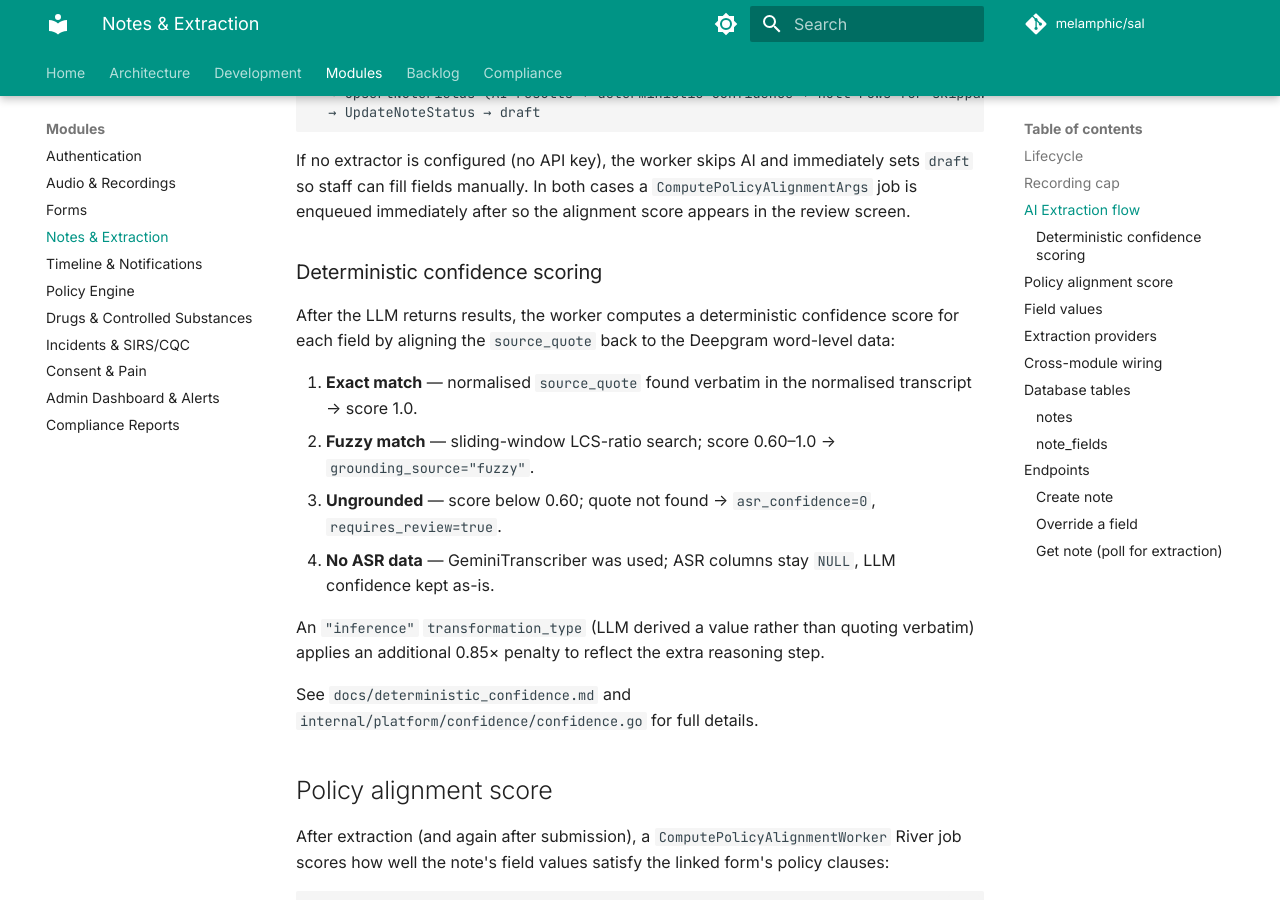
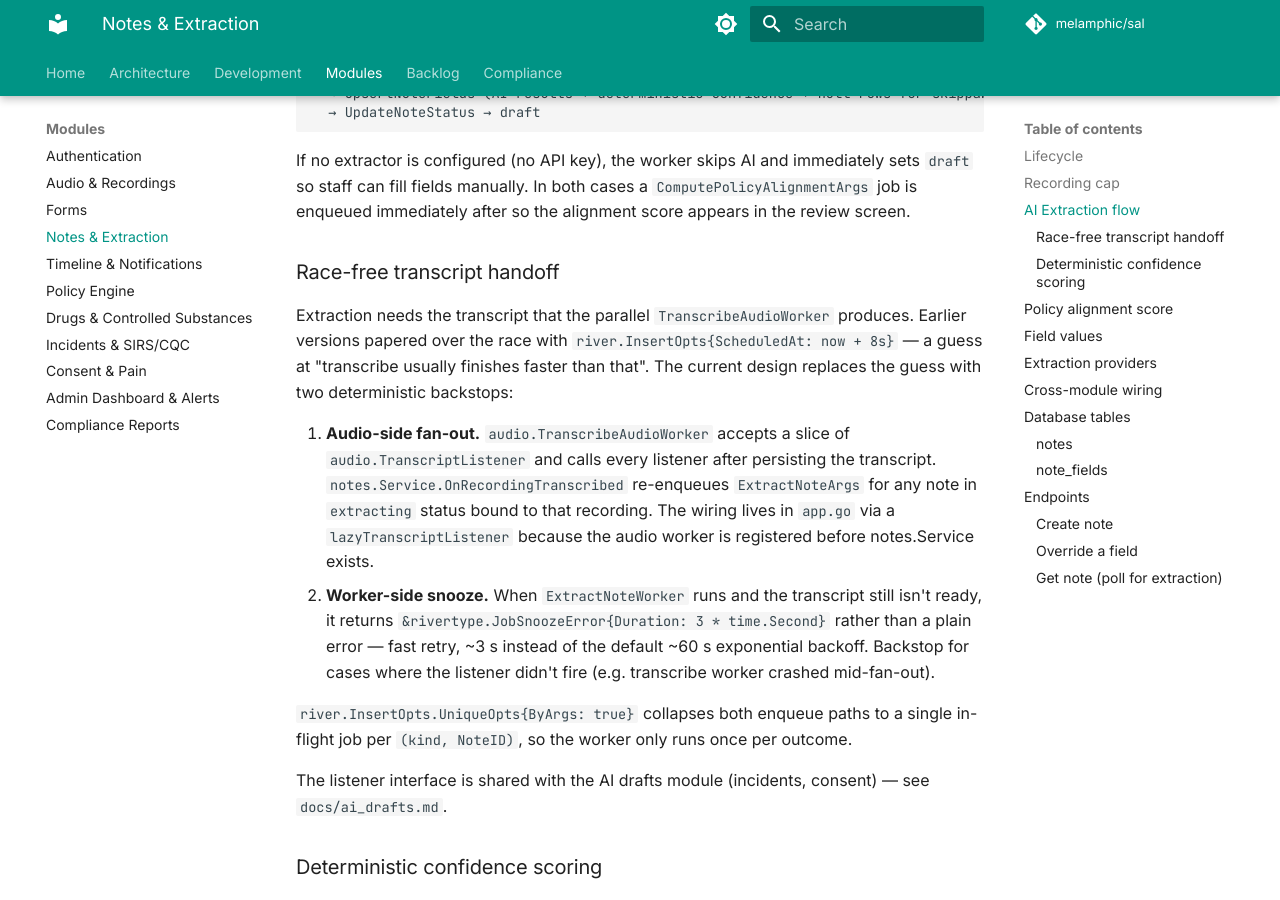
Before and after one commit to melamphic/sal, an MkDocs documentation site: the page built from docs/notes.md, in a window 1280 px wide and 900 px high, scrolled down 1518 px. Built offline with MkDocs 1.6.1 and Material for MkDocs 9.7.7, drawn with Linux system fonts in a browser that asks for light colours; comment, search, counter and statistics services are not loaded.

Commit message:
feat: add ai_drafts table and implement event-driven extraction using TranscribeAudioWorker listeners

```diff
--- a/docs/notes.md
+++ b/docs/notes.md
@@ -48,6 +48,34 @@ ExtractNoteWorker.Work()
 If no extractor is configured (no API key), the worker skips AI and immediately sets `draft`
 so staff can fill fields manually. In both cases a `ComputePolicyAlignmentArgs` job is
 enqueued immediately after so the alignment score appears in the review screen.
+
+### Race-free transcript handoff
+
+Extraction needs the transcript that the parallel `TranscribeAudioWorker`
+produces. Earlier versions papered over the race with
+`river.InsertOpts{ScheduledAt: now + 8s}` — a guess at "transcribe usually
+finishes faster than that". The current design replaces the guess with two
+deterministic backstops:
+
+1. **Audio-side fan-out.** `audio.TranscribeAudioWorker` accepts a slice
+   of `audio.TranscriptListener` and calls every listener after persisting
+   the transcript. `notes.Service.OnRecordingTranscribed` re-enqueues
+   `ExtractNoteArgs` for any note in `extracting` status bound to that
+   recording. The wiring lives in `app.go` via a `lazyTranscriptListener`
+   because the audio worker is registered before notes.Service exists.
+2. **Worker-side snooze.** When `ExtractNoteWorker` runs and the
+   transcript still isn't ready, it returns
+   `&rivertype.JobSnoozeError{Duration: 3 * time.Second}` rather than a
+   plain error — fast retry, ~3 s instead of the default ~60 s exponential
+   backoff. Backstop for cases where the listener didn't fire (e.g.
+   transcribe worker crashed mid-fan-out).
+
+`river.InsertOpts.UniqueOpts{ByArgs: true}` collapses both enqueue paths
+to a single in-flight job per `(kind, NoteID)`, so the worker only runs
+once per outcome.
+
+The listener interface is shared with the AI drafts module (incidents,
+consent) — see `docs/ai_drafts.md`.
 
 ### Deterministic confidence scoring
 
```
